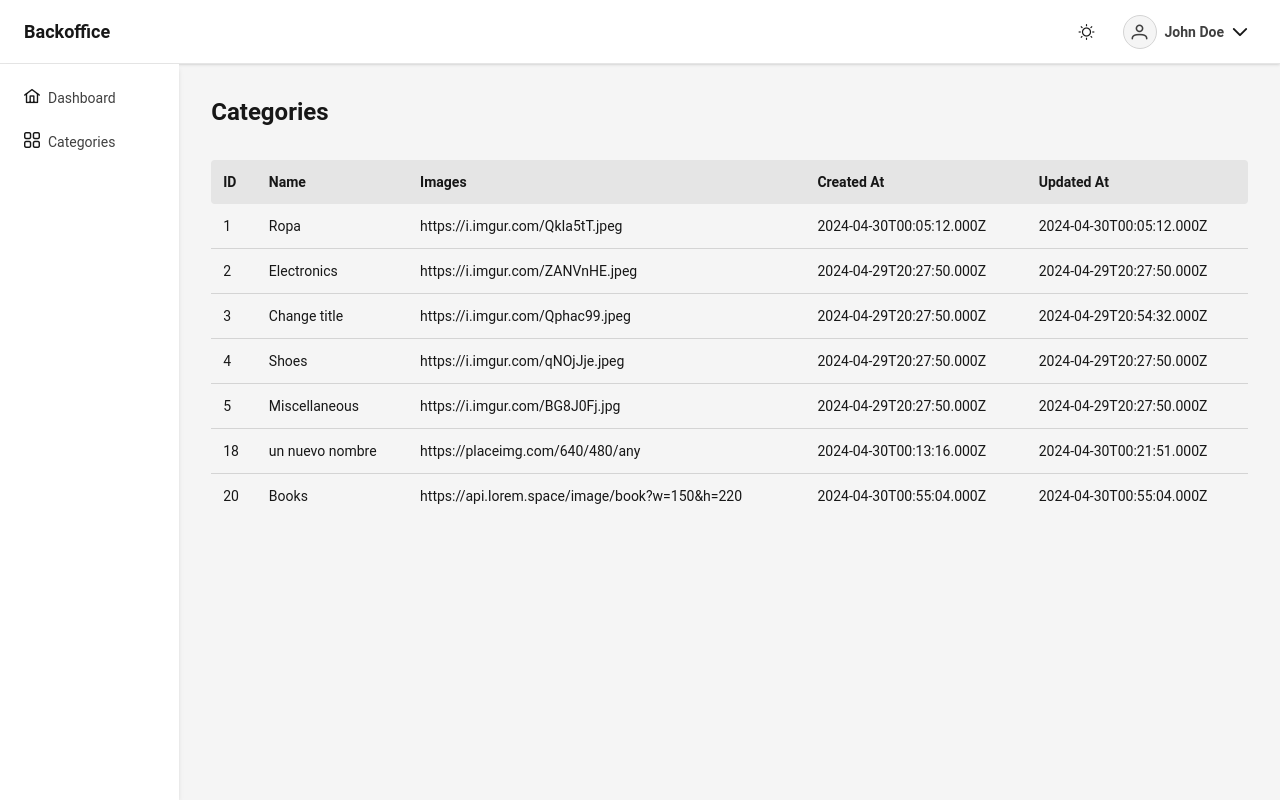
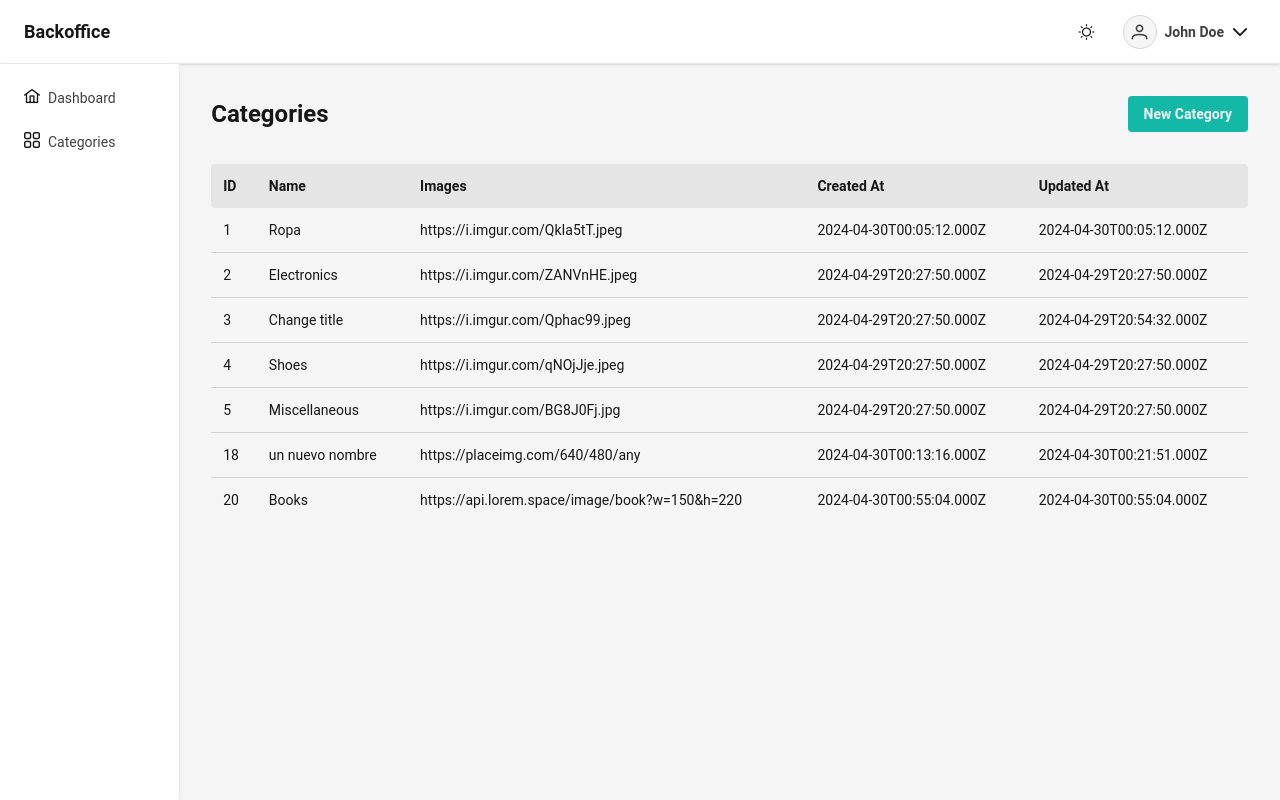
Before and after one commit to reyhanfarabi/backoffice-demo, a Vue app: page /categories in a window 1280 px wide. Built offline with nearby package versions, Linux system fonts and the light colour scheme.

Commit message:
add new categories button to categories list page

```diff
--- a/src/views/Categories/ListPage.vue
+++ b/src/views/Categories/ListPage.vue
@@ -1,12 +1,18 @@
 <template>
   <div class="flex flex-col gap-8">
-    <h1 class="text-2xl font-bold">Categories</h1>
+    <div class="flex flex-row justify-between items-center">
+      <h1 class="text-2xl font-bold">Categories</h1>
+      <BaseButton>
+        <span class="text-sm font-semibold">New Category</span>
+      </BaseButton>
+    </div>
 
     <BaseTable :headers="headers" :datalist="datalist" />
   </div>
 </template>
 
 <script setup lang="ts">
+import BaseButton from '@/components/buttons/BaseButton.vue';
 import BaseTable from '@/components/table/BaseTable.vue'
 import { ref } from 'vue'
 
```
